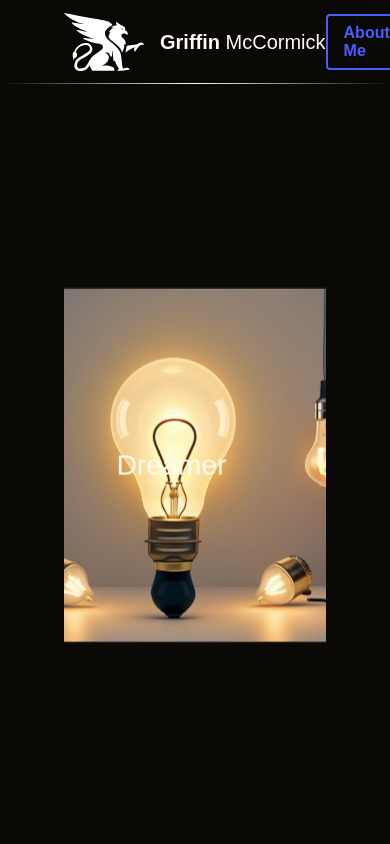
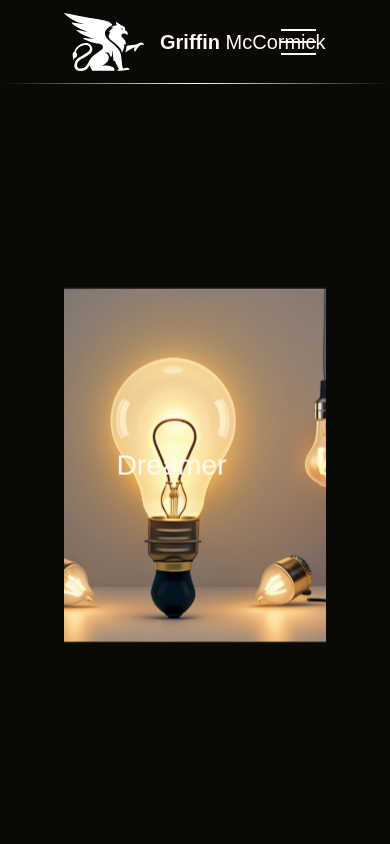
Before and after one commit to mccormickgriffin/griffin-mccormick-portfolio, a React (Create React App) app: page / in a window 390 px wide. Shown: the top 844 px of the page. Built offline with nearby package versions, Linux system fonts and the light colour scheme.

Commit message:
added hamburger button prototype on mobile

```diff
--- a/src/App.scss
+++ b/src/App.scss
@@ -13,6 +13,18 @@ body {
   color: $text;
 }
 
+.sr-only {
+  position: absolute;
+  width: 1px;
+  height: 1px;
+  padding: 0;
+  margin: -1px;
+  overflow: hidden;
+  clip: rect(0, 0, 0, 0);
+  white-space: nowrap;
+  border-width: 0;
+}
+
 ::-webkit-scrollbar {
   width: 12px;
 }
--- /dev/null
+++ b/src/components/HamburgerButton.jsx
@@ -0,0 +1,33 @@
+import "styles/HamburgerButton.scss";
+import { useState } from "react";
+import NavLinks from "./NavLinks";
+
+function HamburgerButton() {
+  const [isOpen, setIsOpen] = useState(false);
+
+  const toggleMenu = () => {
+    setIsOpen(!isOpen);
+  };
+
+  return (
+    <>
+      <button
+        className={`hamburger ${isOpen ? "open" : ""}`}
+        onClick={toggleMenu}
+        type="button"
+      >
+        <span className="sr-only">Menu</span>
+        <div className="bar"></div>
+        <div className="bar"></div>
+        <div className="bar"></div>
+      </button>
+      {isOpen && (
+        <div className="menu">
+          <NavLinks />
+        </div>
+      )}
+    </>
+  );
+}
+
+export default HamburgerButton;
--- /dev/null
+++ b/src/components/ResponsiveComponent.jsx
@@ -0,0 +1,25 @@
+import React, { useState, useEffect } from 'react';
+
+const ResponsiveComponent = ({ MobileComponent, DesktopComponent, breakpoint }) => {
+  const [isMobile, setIsMobile] = useState(window.innerWidth < breakpoint);
+
+  useEffect(() => {
+    const handleResize = () => {
+      setIsMobile(window.innerWidth < breakpoint);
+    };
+
+    window.addEventListener('resize', handleResize);
+
+    return () => {
+      window.removeEventListener('resize', handleResize);
+    };
+  }, [breakpoint]);
+
+  return (
+    <>
+      {isMobile ? <MobileComponent /> : <DesktopComponent />}
+    </>
+  );
+};
+
+export default ResponsiveComponent;
--- a/src/components/TopNav.jsx
+++ b/src/components/TopNav.jsx
@@ -1,8 +1,10 @@
 import "styles/TopNav.scss";
 import { Link } from "react-scroll";
 import Logo from "assets/griffinLogo.svg";
-import { HEADER_HEIGHT, SECTION_IDS } from "lib/consts";
+import { BREAKS, HEADER_HEIGHT, SECTION_IDS } from "lib/consts";
 import NavLinks from "./NavLinks";
+import ResponsiveComponent from "./ResponsiveComponent";
+import HamburgerButton from "./HamburgerButton";
 
 function TopNav() {
   return (
@@ -19,7 +21,11 @@ function TopNav() {
           <b>Griffin</b>&nbsp;McCormick
         </span>
       </Link>
-      <NavLinks />
+      <ResponsiveComponent
+        MobileComponent={HamburgerButton}
+        DesktopComponent={NavLinks}
+        breakpoint={BREAKS.DESKTOP}
+      />
     </header>
   );
 }
--- /dev/null
+++ b/src/styles/HamburgerButton.scss
@@ -0,0 +1,39 @@
+@import "colors";
+@import "spacing";
+
+.hamburger {
+  background: none;
+  border: none;
+  cursor: pointer;
+  padding: 10px;
+  display: flex;
+  flex-direction: column;
+  position: fixed;
+  right: $padding-large;
+}
+
+.bar {
+  width: 35px;
+  height: 2px;
+  background-color: $text;
+  margin: 5px 0;
+  transition: 0.4s;
+}
+
+.open .bar:nth-child(1) {
+  transform: rotate(-45deg) translate(-5px, 6px);
+}
+
+.open .bar:nth-child(2) {
+  opacity: 0;
+}
+
+.open .bar:nth-child(3) {
+  transform: rotate(45deg) translate(-5px, -6px);
+}
+
+.menu {
+  position: fixed;
+  right: $padding-large;
+  top: $top-nav-height;
+}
```
Also changed, not shown: src/lib/consts.js, src/styles/ResponsiveComponent.scss (added).
